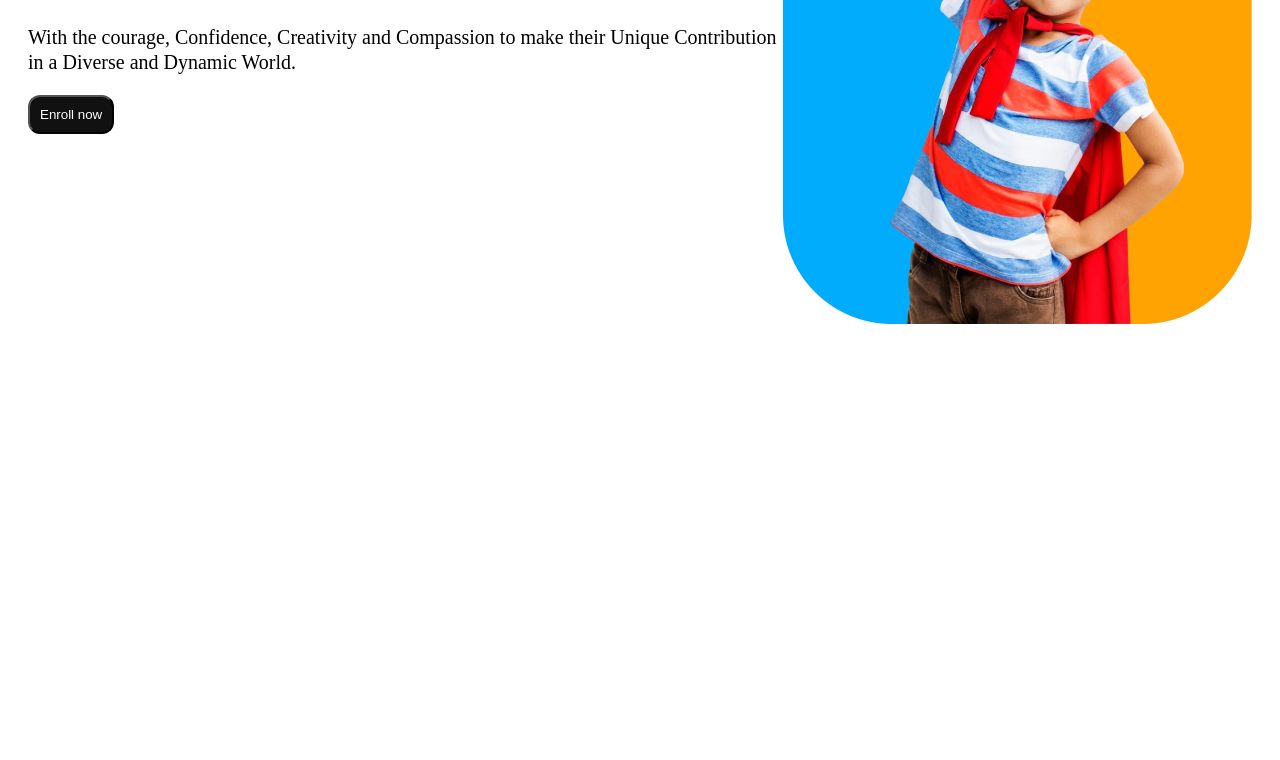
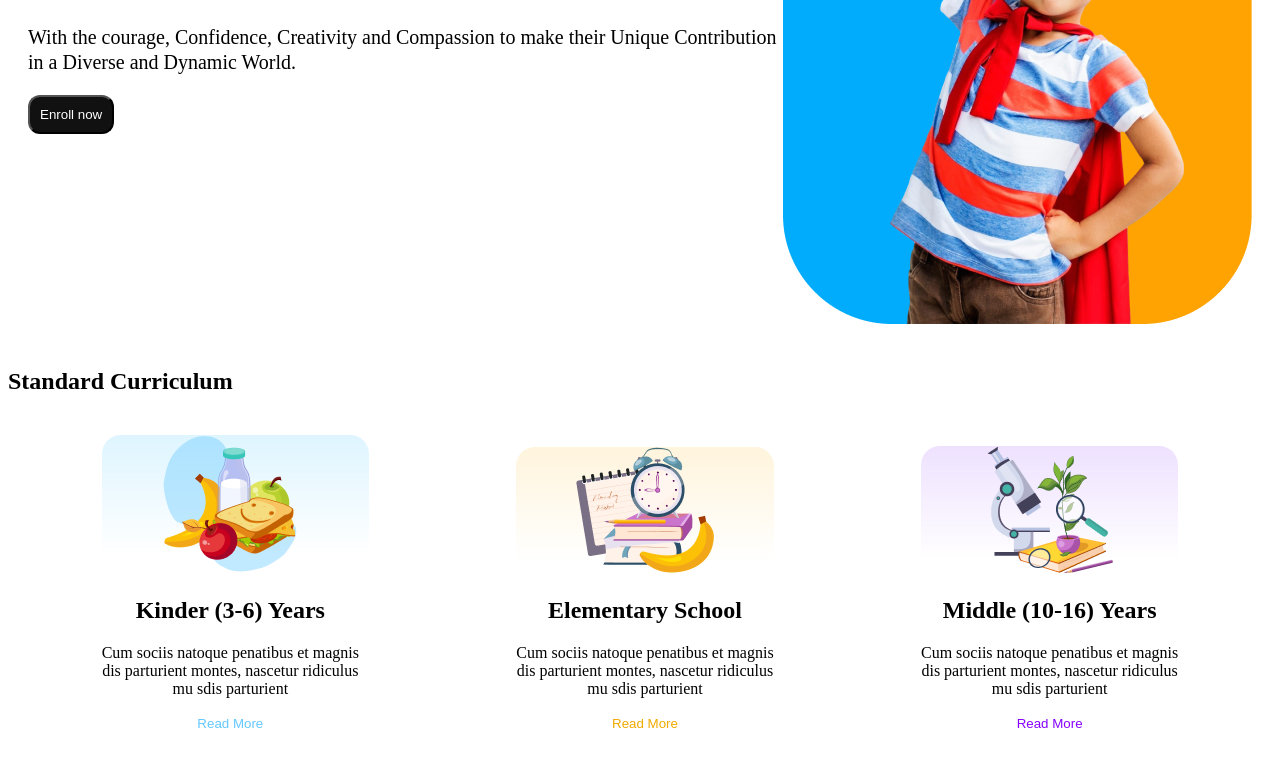
Before and after one commit to Ashraf682932/Assignment-no--2, a plain HTML site: page index.html in a window 1280 px wide. Shown: the part 357-1117 px from the top of the page. Before the commit the page ends 800 px from the top, so only its background shows below. Drawn offline with Linux system fonts and the light colour scheme.

Commit message:
second-commit

```diff
--- a/index.html
+++ b/index.html
@@ -33,5 +33,35 @@
                 </div>
         </section>
     </header>
+    <section class="Standard-curriculum">
+        <h1>Standard Curriculum</h1>
+       <div class="Standard">
+         <div class="kinder">
+        <img src="./assets/kinder.png" alt="">
+        <h2>Kinder (3-6) Years</h2>
+        <p>Cum sociis natoque penatibus et magnis <br>
+            dis parturient montes, nascetur ridiculus <br>
+            mu sdis parturient</p>
+            <button class="kinder-btn">Read More</button>
+    </div>
+    <div class="elementary">
+        <img src="./assets/elementary.png" alt="">
+        <h2>Elementary School</h2>
+        <p>Cum sociis natoque penatibus et magnis <br>
+            dis parturient montes, nascetur ridiculus <br>
+            mu sdis parturient</p>
+            <button class="elementary-btn">Read More</button>
+    </div>
+    <div class="middle">
+        <img src="./assets/middle.png" alt="">
+        <h2>Middle (10-16) Years</h2>
+        <p>Cum sociis natoque penatibus et magnis <br>
+            dis parturient montes, nascetur ridiculus <br>
+            mu sdis parturient</p>
+            <button class="middle-btn">Read More</button>
+    </div>
+</div>
+
+    </section>
 </body>
 </html>
--- a/style.css
+++ b/style.css
@@ -63,3 +63,63 @@ background: rgb(17, 17, 17);
         flex-direction: column;
     }
 }
+/* kinder */
+.kinder{
+   padding-right:10px ;
+    text-align: center;
+    align-items: center;
+    background: linear-gradient(180.00deg, rgb(222, 245, 255),rgba(255, 255, 255, 0) 40%),rgb(255, 255, 255);
+    border-radius: 18.86px
+
+}
+.kinder-btn{
+    color: rgb(100, 200, 255);
+    border: none;
+    background-color:white;
+}
+
+.Standard{
+    display: flex;
+    text-align: center;
+    align-items: end;
+    justify-content: space-around;
+    padding-left: 20px;
+    padding-right: 20px;
+    padding-bottom: 20px;
+    padding-top: 20px;
+
+}
+.elementary{
+    background: linear-gradient(180.00deg, rgb(255, 244, 220),rgba(255, 255, 255, 0) 40%),rgb(255, 255, 255);
+    align-items: center;
+    text-align: center;
+    border-radius: 19px;
+
+}
+.elementary-btn{
+    background-color: white;
+    border: none;
+    color: rgb(240, 170, 0);
+}
+.middle{
+    background: linear-gradient(180.00deg, rgb(238, 225, 255),rgba(255, 255, 255, 0) 40%),rgb(255, 255, 255);
+    border-radius: 19px;
+    align-items: center;
+    text-align: center;
+
+}
+.middle-btn{
+    border: none;
+    background-color: white;
+    color: rgb(135, 0, 255);
+}
+/* responsive */
+@media screen and (max-width:556px) {
+    .Standard-curriculum
+    {
+
+        flex-direction: column;
+
+    }
+
+}
```
